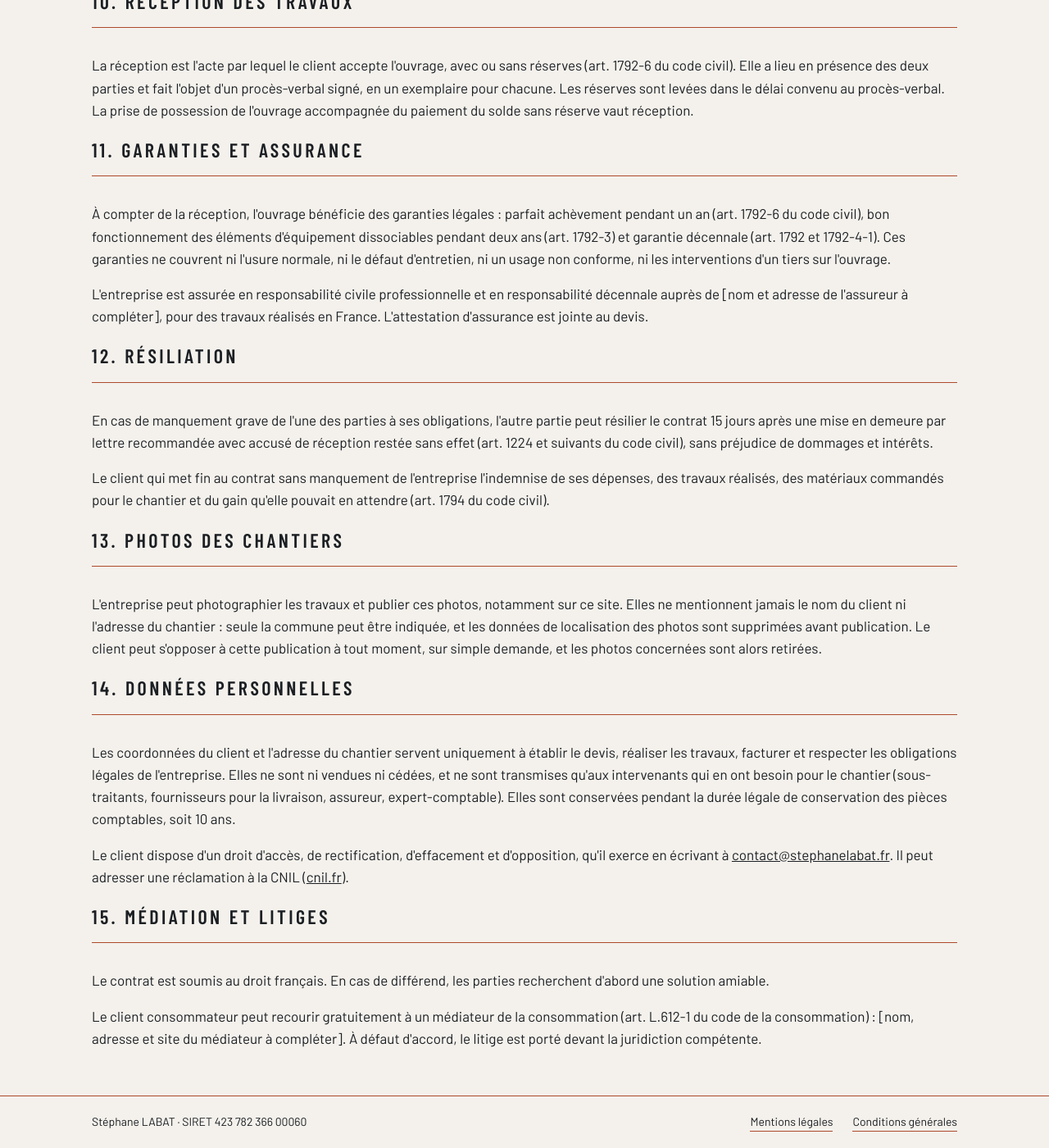
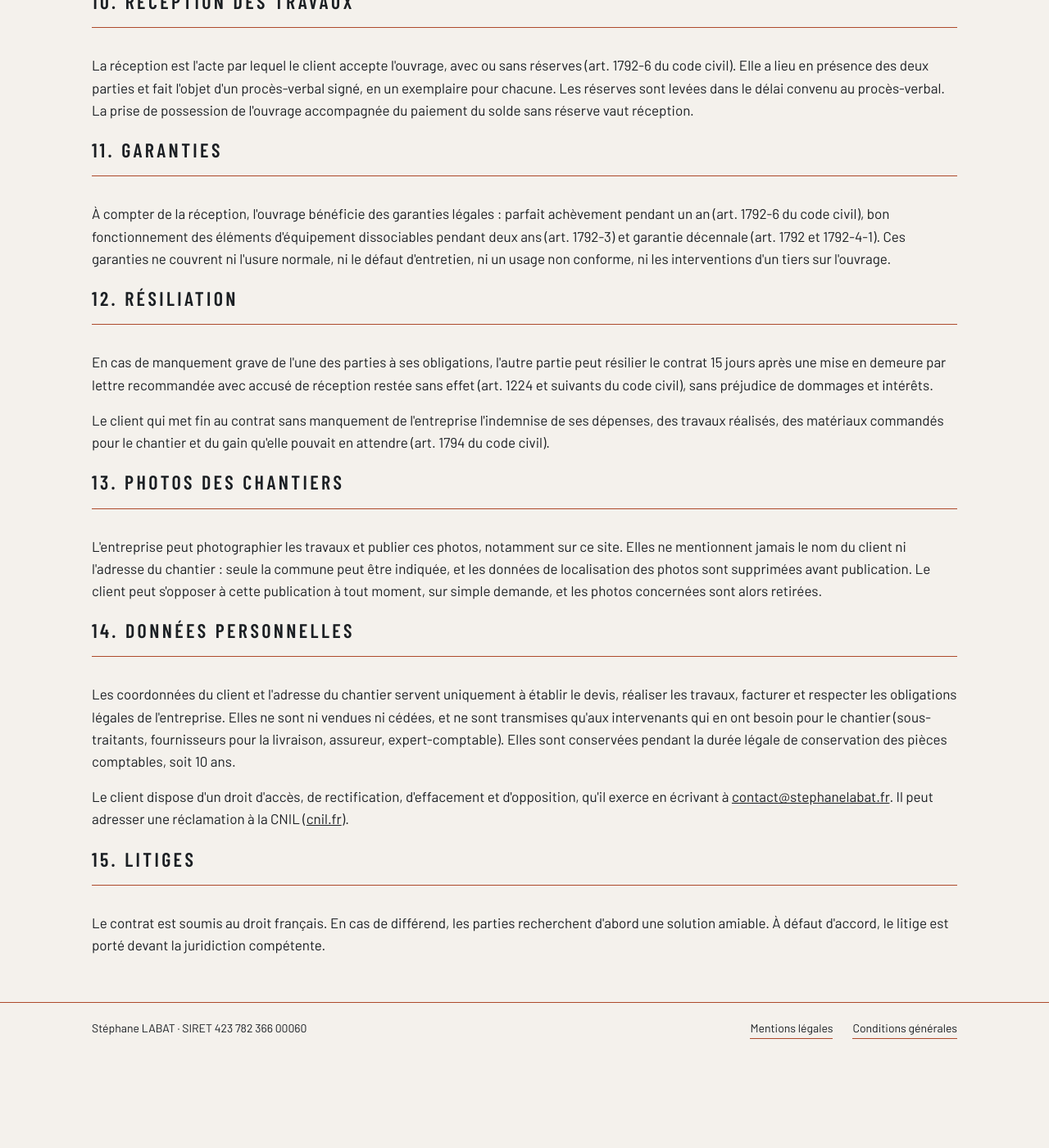
Before and after one commit to Romain7495/stephanelabat.fr, a Jekyll site: the page built from conditions-generales.html, in a window 1280 px wide and 1400 px high, scrolled down 2701 px. Shown: the whole window at 82% size. Built offline with Jekyll 4.4.1, drawn with Linux system fonts in a browser that asks for light colours; after the commit the page ends 3988 px from its top, so only the background shows below that.

Commit message:
chore: hold insurer and mediator clauses until details are known

```diff
--- a/_data/site.yml
+++ b/_data/site.yml
@@ -4,8 +4,6 @@ legal_name: Stéphane LABAT
 legal_form_long: Entrepreneur individuel
 siret: 423 782 366 00060
 business_address: 25 impasse Fragonard, 06530 Peymeinade
-insurer: "[nom et adresse de l'assureur à compléter]"
-consumer_mediator: "[nom, adresse et site du médiateur à compléter]"
 terms_updated: 2026-10-27
 publication_director: Stéphane Labat
 phone_display: 06 50 30 33 43
--- a/conditions-generales.html
+++ b/conditions-generales.html
@@ -52,9 +52,8 @@ permalink: /conditions-generales/
   <h2 class="section-title">10. Réception des travaux</h2>
   <p>La réception est l'acte par lequel le client accepte l'ouvrage, avec ou sans réserves (art. 1792-6 du code civil). Elle a lieu en présence des deux parties et fait l'objet d'un procès-verbal signé, en un exemplaire pour chacune. Les réserves sont levées dans le délai convenu au procès-verbal. La prise de possession de l'ouvrage accompagnée du paiement du solde sans réserve vaut réception.</p>
 
-  <h2 class="section-title">11. Garanties et assurance</h2>
+  <h2 class="section-title">11. Garanties</h2>
   <p>À compter de la réception, l'ouvrage bénéficie des garanties légales : parfait achèvement pendant un an (art. 1792-6 du code civil), bon fonctionnement des éléments d'équipement dissociables pendant deux ans (art. 1792-3) et garantie décennale (art. 1792 et 1792-4-1). Ces garanties ne couvrent ni l'usure normale, ni le défaut d'entretien, ni un usage non conforme, ni les interventions d'un tiers sur l'ouvrage.</p>
-  <p>L'entreprise est assurée en responsabilité civile professionnelle et en responsabilité décennale auprès de {{ site_info.insurer }}, pour des travaux réalisés en France. L'attestation d'assurance est jointe au devis.</p>
 
   <h2 class="section-title">12. Résiliation</h2>
   <p>En cas de manquement grave de l'une des parties à ses obligations, l'autre partie peut résilier le contrat 15 jours après une mise en demeure par lettre recommandée avec accusé de réception restée sans effet (art. 1224 et suivants du code civil), sans préjudice de dommages et intérêts.</p>
@@ -67,7 +66,6 @@ permalink: /conditions-generales/
   <p>Les coordonnées du client et l'adresse du chantier servent uniquement à établir le devis, réaliser les travaux, facturer et respecter les obligations légales de l'entreprise. Elles ne sont ni vendues ni cédées, et ne sont transmises qu'aux intervenants qui en ont besoin pour le chantier (sous-traitants, fournisseurs pour la livraison, assureur, expert-comptable). Elles sont conservées pendant la durée légale de conservation des pièces comptables, soit 10 ans.</p>
   <p>Le client dispose d'un droit d'accès, de rectification, d'effacement et d'opposition, qu'il exerce en écrivant à <a href="mailto:{{ site_info.email }}">{{ site_info.email }}</a>. Il peut adresser une réclamation à la CNIL (<a href="https://www.cnil.fr">cnil.fr</a>).</p>
 
-  <h2 class="section-title">15. Médiation et litiges</h2>
-  <p>Le contrat est soumis au droit français. En cas de différend, les parties recherchent d'abord une solution amiable.</p>
-  <p>Le client consommateur peut recourir gratuitement à un médiateur de la consommation (art. L.612-1 du code de la consommation) : {{ site_info.consumer_mediator }}. À défaut d'accord, le litige est porté devant la juridiction compétente.</p>
+  <h2 class="section-title">15. Litiges</h2>
+  <p>Le contrat est soumis au droit français. En cas de différend, les parties recherchent d'abord une solution amiable. À défaut d'accord, le litige est porté devant la juridiction compétente.</p>
 </section>
```
